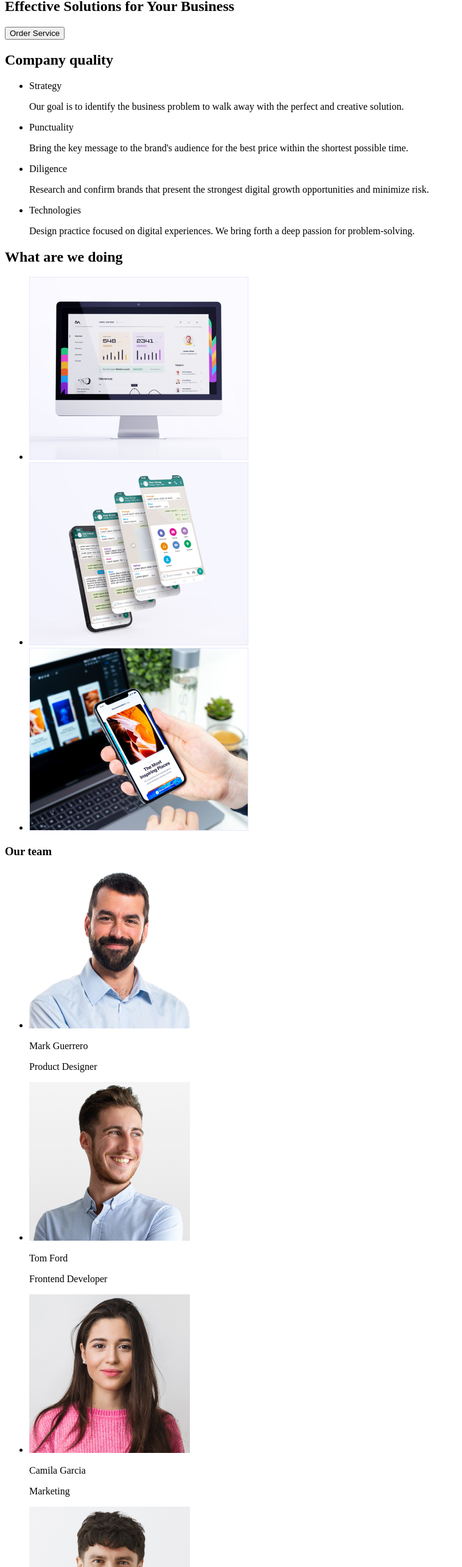
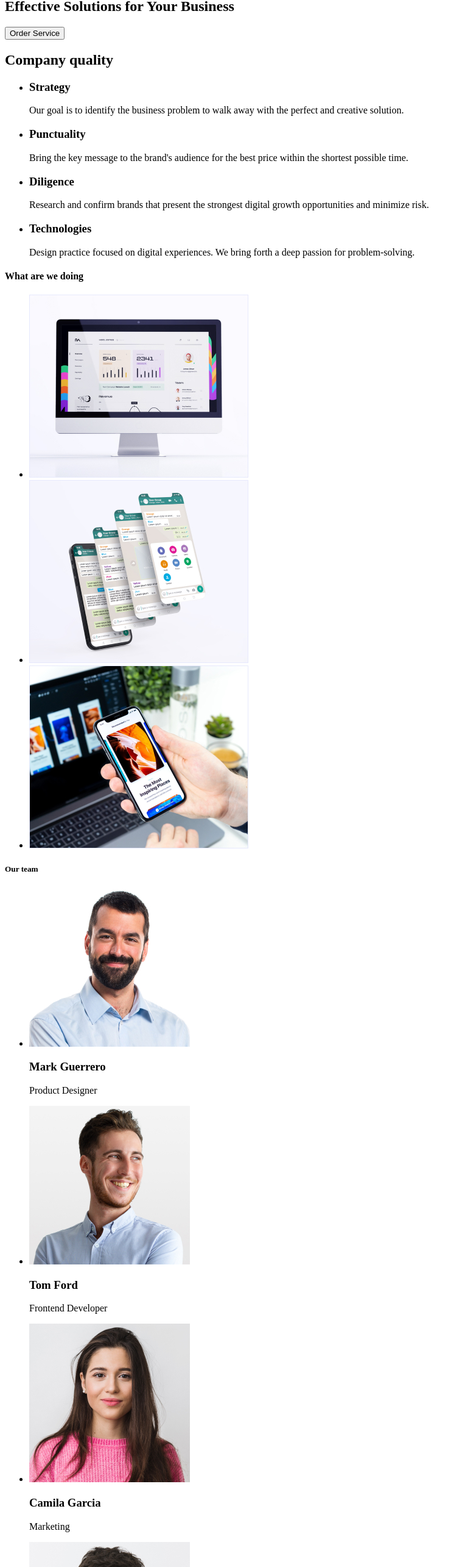
Before and after one commit to DemoVika/goit-markup-hw-01, a plain HTML site: page index.html in a window 1280 px wide. Shown: the part 171-2740 px from the top of the page at 61% size, without its empty margins (0-759 px from the left). Drawn offline with Linux system fonts and the light colour scheme.

Commit message:
change semantic 5

```diff
--- a/index.html
+++ b/index.html
@@ -37,31 +37,31 @@
 
       <!-- Section 2 -->
       <section>
-        <h2>Сompany quality</h2>
+        <h2>Company quality</h2>
         <ul>
           <li>
-            <p>Strategy</p>
+            <h3>Strategy</h3>
             <p>
               Our goal is to identify the business problem to walk away with the
               perfect and creative solution.
             </p>
           </li>
           <li>
-            <p>Punctuality</p>
+            <h3>Punctuality</h3>
             <p>
               Bring the key message to the brand's audience for the best price
               within the shortest possible time.
             </p>
           </li>
           <li>
-            <p>Diligence</p>
+            <h3>Diligence</h3>
             <p>
               Research and confirm brands that present the strongest digital
               growth opportunities and minimize risk.
             </p>
           </li>
           <li>
-            <p>Technologies</p>
+            <h3>Technologies</h3>
             <p>
               Design practice focused on digital experiences. We bring forth a
               deep passion for problem-solving.
@@ -72,7 +72,7 @@
 
       <!-- Section 3 -->
       <section>
-        <h2>What are we doing</h2>
+        <h4>What are we doing</h4>
         <ul>
           <li><img src="./img/img-1.jpg" alt="pic-1" /></li>
           <li><img src="./img/img-2.jpg" alt="pic-2" /></li>
@@ -82,27 +82,26 @@
 
       <!-- Section 4 -->
       <section>
-        <h3>Our team</h3>
-
+        <h5>Our team</h5>
         <ul>
           <li>
             <img src="./img/img-m.jpg" alt="photo-1" />
-            <p>Mark Guerrero</p>
+            <h3>Mark Guerrero</h3>
             <p>Product Designer</p>
           </li>
           <li>
             <img src="./img/img-t.jpg" alt="photo-2" />
-            <p>Tom Ford</p>
+            <h3>Tom Ford</h3>
             <p>Frontend Developer</p>
           </li>
           <li>
             <img src="./img/img-c.jpg" alt="photo-3" />
-            <p>Camila Garcia</p>
+            <h3>Camila Garcia</h3>
             <p>Marketing</p>
           </li>
           <li>
             <img src="./img/img-d.jpg" alt="photo-4" />
-            <p>Daniel Wilson</p>
+            <h3>Daniel Wilson</h3>
             <p>UI Designer</p>
           </li>
         </ul>
```
